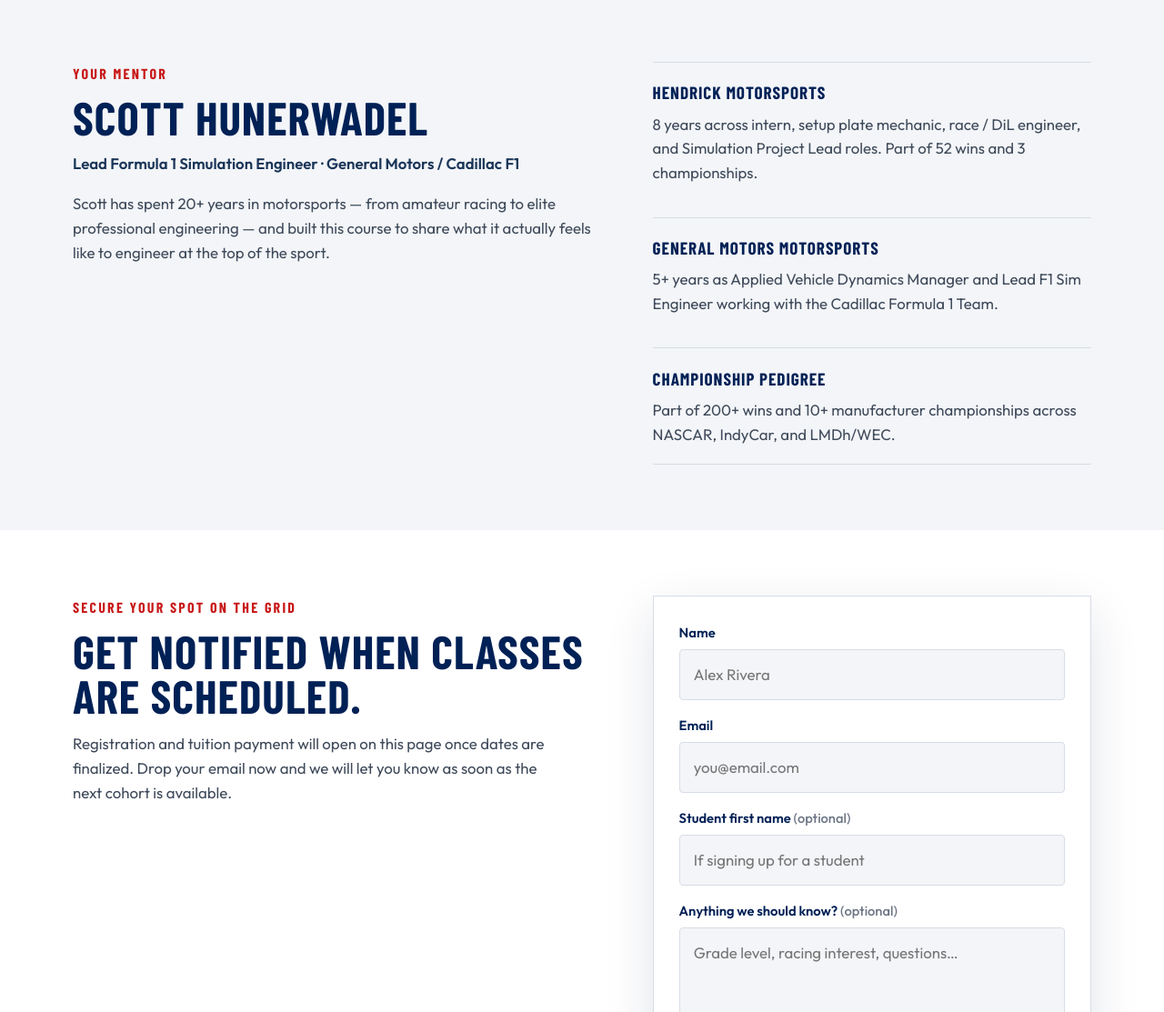
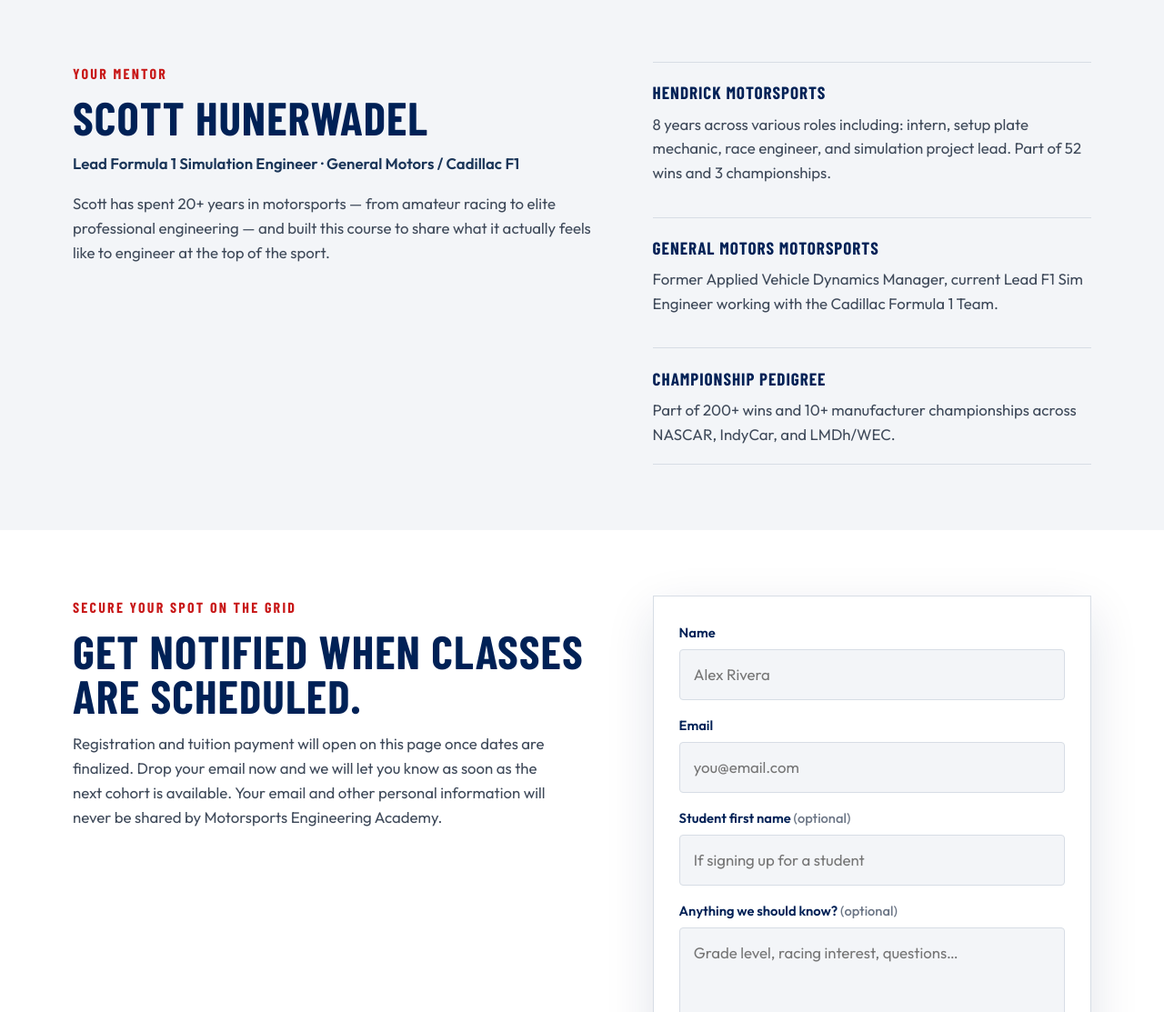
Before and after one commit to shunerwadel/motorsports-engineering-academy-site, a website built with Vite: page index.html in a window 1280 px wide. Shown: the part 3720-4833 px from the top of the page at 91% size. Built offline with nearby package versions, Linux system fonts and the light colour scheme; a web font is replaced by a local one.

Commit message:
Bio edits

```diff
--- a/index.html
+++ b/index.html
@@ -281,11 +281,11 @@
           <ul class="instructor-highlights" data-animate="rise" data-delay="100">
             <li>
               <strong>Hendrick Motorsports</strong>
-              <span>8 years across intern, setup plate mechanic, race / DiL engineer, and Simulation Project Lead roles. Part of 52 wins and 3 championships.</span>
+              <span>8 years across various roles including: intern, setup plate mechanic, race engineer, and simulation project lead. Part of 52 wins and 3 championships.</span>
             </li>
             <li>
               <strong>General Motors Motorsports</strong>
-              <span>5+ years as Applied Vehicle Dynamics Manager and Lead F1 Sim Engineer working with the Cadillac Formula 1 Team.</span>
+              <span>Former Applied Vehicle Dynamics Manager, current Lead F1 Sim Engineer working with the Cadillac Formula 1 Team.</span>
             </li>
             <li>
               <strong>Championship pedigree</strong>
@@ -303,7 +303,8 @@
             <p>
               Registration and tuition payment will open on this page once dates
               are finalized. Drop your email now and we will let you know as soon
-              as the next cohort is available.
+              as the next cohort is available. Your email and other personal
+              information will never be shared by Motorsports Engineering Academy.
             </p>
           </div>
 
```
